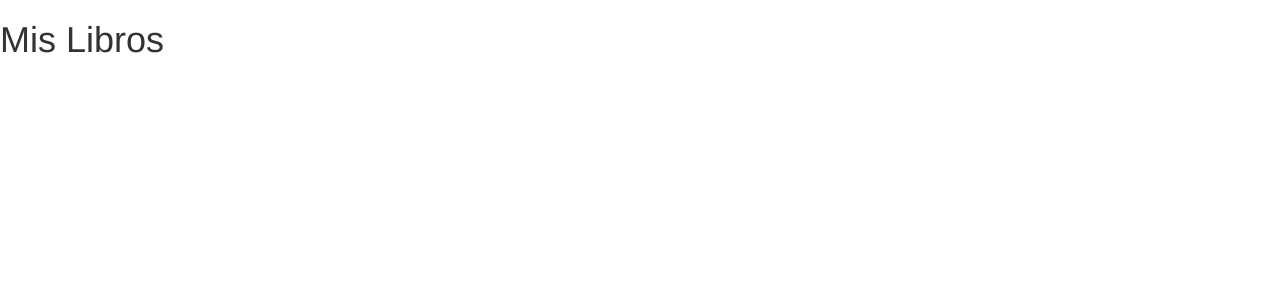
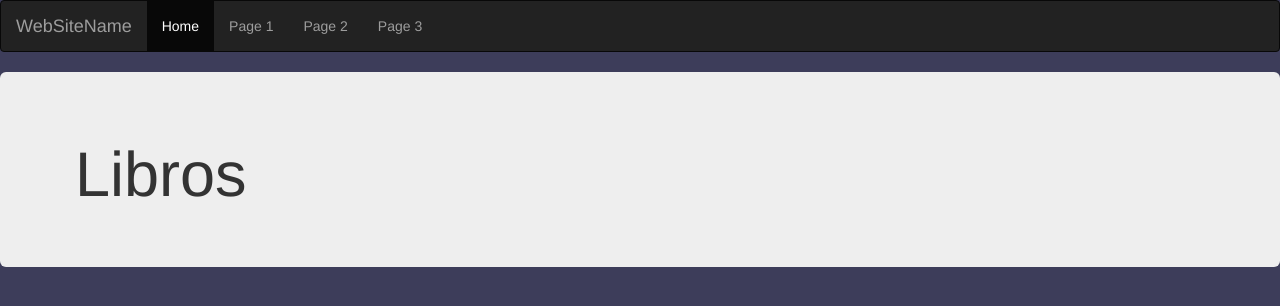
Before and after one commit to TSIIAM/misLibros, a plain HTML site: page index.html in a window 1280 px wide. Drawn offline with nearby package versions, Linux system fonts and the light colour scheme.

Commit message:
header y jumbotron

```diff
--- a/css/style.css
+++ b/css/style.css
@@ -0,0 +1,7 @@
+body {
+    background-color: rgba(24, 25, 59, 0.84);
+    -webkit-background-size: cover;
+    -moz-background-size: cover;
+    -o-background-size: cover;
+    background-size: cover;
+}
--- a/index.html
+++ b/index.html
@@ -13,7 +13,39 @@
 </head>
 
 <body>
-    <h1>Mis Libros</h1>
+    <header>
+        <nav class="navbar navbar-inverse">
+            <div class="container-fluid">
+                <div class="navbar-header">
+                    <a class="navbar-brand" href="#">WebSiteName</a>
+                </div>
+                <ul class="nav navbar-nav">
+                    <li class="active"><a href="#">Home</a></li>
+                    <li><a href="#">Page 1</a></li>
+                    <li><a href="#">Page 2</a></li>
+                    <li><a href="#">Page 3</a></li>
+                </ul>
+            </div>
+        </nav>
+    </header>
+
+    <main class="container-fluid ">
+        <section class=" row jumbotron">
+            <article class="col-xs-12 col-md-12 " id="cover">
+                <h1>Libros</h1>
+
+
+
+
+            </article>
+            <!-- termina columna -->
+
+        </section>
+        <!-- termina row -->
+
+    </main>
+    <!--termina container  -->
+    <!--Termina contenido  -->
 
 
 
```
Also changed, not shown: images/bookclub.jpg (added), images/images.jpg (added).
